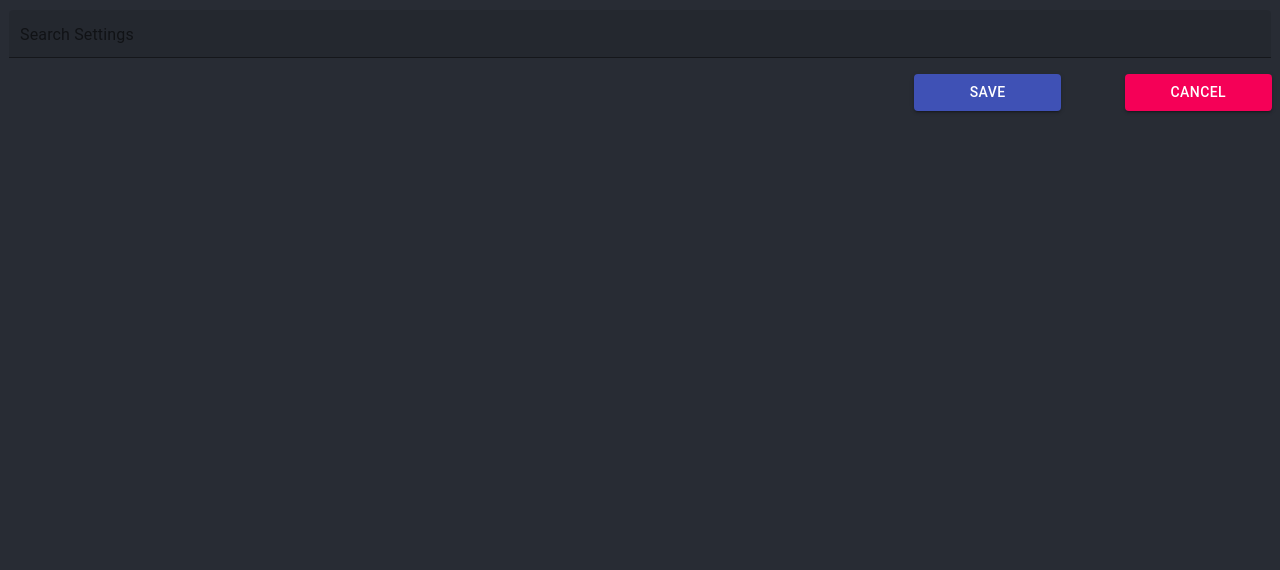
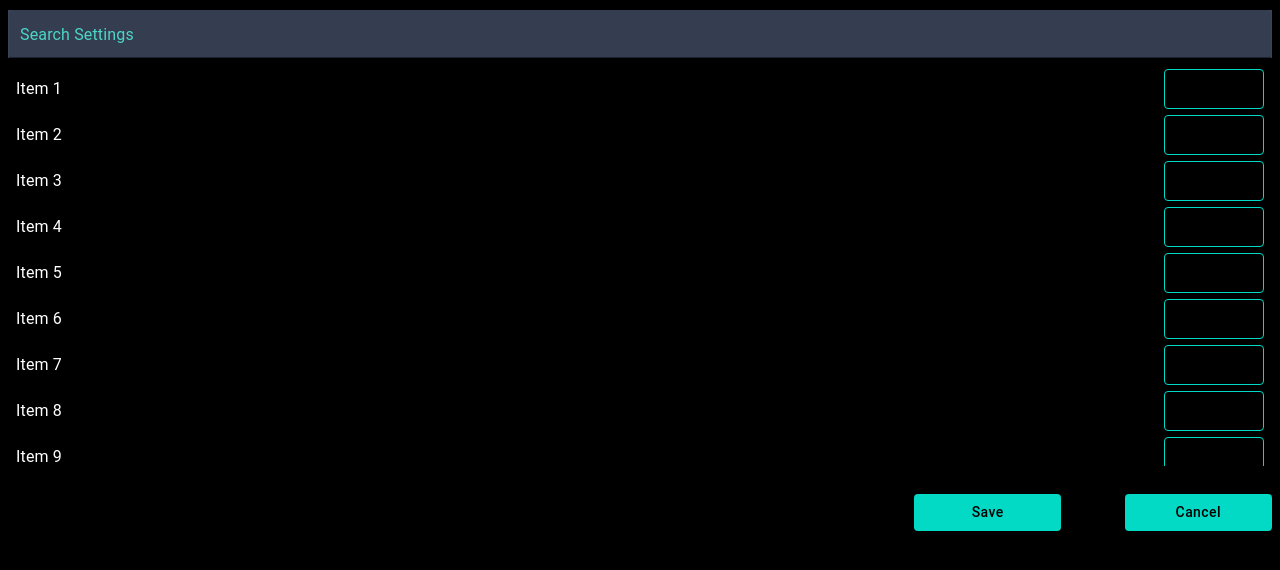
Before and after one commit to YuvrajTalukdar/OSIRIS, a React (Create React App) app: page /Settings in a window 1280 px wide. Shown: the top 570 px of the page. Built offline with nearby package versions, Linux system fonts and the light colour scheme.

Commit message:
Changes and fix:- 1. Settings window ui development complete. 2. Communication between electron and ui renderer established using preload.js.

```diff
--- a/package.json
+++ b/package.json
@@ -19,6 +19,7 @@
     "react-dom": "^17.0.1",
     "react-router-dom": "^5.2.0",
     "react-scripts": "4.0.3",
+    "react-window": "^1.8.6",
     "web-vitals": "^1.1.0"
   },
   "scripts": {
--- a/src/App.css
+++ b/src/App.css
@@ -1,9 +1,3 @@
-.App {
-  background-color: #282c34;
-  display:flex;
-  justify-content: center;
-}
-
 .App-logo {
   height: 40vmin;
   pointer-events: none;
@@ -26,8 +20,8 @@
   color: white;
 }
 
-.Settings-App-Header {
-    background-color: #282c34;
+.Settings-Style {
+    background-color: #000000;
     min-height: 100vh;
     min-width: 100%;
     display: flex;
@@ -50,3 +44,18 @@
     transform: rotate(360deg);
   }
 }
+
+::-webkit-scrollbar
+{   width: 5px;}
+
+/* Track */
+::-webkit-scrollbar-track
+{   background: #394458;}
+
+/* Handle */
+::-webkit-scrollbar-thumb
+{   background: #03DAC5;}
+
+/* Handle on hover */
+::-webkit-scrollbar-thumb:hover
+{   background: #04695f;}
--- a/src/App.js
+++ b/src/App.js
@@ -2,13 +2,14 @@ import './App.css';
 import Settings from './Settings';
 import Main from './Main';
 import {HashRouter,Route,Link} from 'react-router-dom';
+//import electron from 'electron';
 
 function App()
 {
     if(!process.env.NODE_ENV || process.env.NODE_ENV==="development")
     {
         return(
-            <div className="App">
+            <div>
                 <Route exact path="/" component={Main}/>
                 <Route exact path="/Settings" component={Settings}/>
             </div>
@@ -19,7 +20,7 @@ function App()
         return(
             <HashRouter>
                 <switch>
-                    <div className="App">
+                    <div>
                         <Route exact path="/" component={Main}/>
                         <Route exact path="/Settings" component={Settings}/>
                     </div>
--- a/src/Settings.js
+++ b/src/Settings.js
@@ -2,7 +2,10 @@ import React from 'react';
 import Button from '@material-ui/core/Button';
 import TextField from '@material-ui/core/TextField';
 import {makeStyles} from '@material-ui/core/styles';
-import {Grid,Paper} from '@material-ui/core';
+import {Grid,List,ListItem,ListItemText,ThemeProvider} from '@material-ui/core';
+import theme from './theme';
+import {FixedSizeList} from 'react-window';
+import { orange } from '@material-ui/core/colors';
 
 const useStyles = makeStyles((theme)=>
 ({
@@ -11,33 +14,119 @@ const useStyles = makeStyles((theme)=>
         //width:'100%',
         //margin:'10px',
         //padding:'8px'
+    },
+    textfield_background:
+    {   background: "#394458"},
+    textfield_text:
+    {   color: "#03DAC5"},
+    textfield_label:
+    {   color: "#4CD6C9"},
+    FixedSizedList_props:
+    {
+        width: '100%',
+        height: 400,
+        paddingBottom:'20px'
+    },
+    valueTextField:
+    {
+        borderColor: '#03DAC5',//textfield border color
+        color: "#03DAC5", //textfield input color
+    },
+    root:
+    {
+        '&:hover $valueTextField':
+        {   borderColor: 'orange !important',},//textfield hover border color
+        "&.Mui-focused .MuiOutlinedInput-notchedOutline":
+        {   borderColor: "orange"}//textfield border color when focused
+    },
+    focused: {},
+    notchedOutline: {}
+}));
+
+function RenderRow(props)
+{   const classes = useStyles();
+    const { index, style } = props;
+
+    return(
+        <ListItem button style={style} key={index}>
+            <ListItemText primary={`Item ${index + 1}`} />
+            <TextField
+            variant='outlined'
+            size='small'
+            style={{width:'100px'}}
+            InputLabelProps={
+            {   className: classes.textfield_label}}
+            InputProps={{
+                className: classes.valueTextField,
+                classes:{
+                    root:classes.root,
+                    notchedOutline: classes.valueTextField,
+                    disabled: classes.valueTextField
                 }
-}));
+            }}/>
+        </ListItem>
+    );
+}
+
+try
+{
+    window.ipcRenderer.on('settings:data',(event,data)=>
+    {
+        alert("data="+data[1]);
+    });
+}
+catch(exception)
+{}
 
 function Settings()
 {
     const classes = useStyles();
+    //const props.classes=classes
     return(
-        <header className='Settings-App-Header'>
-        <Grid container direction="column" spacing={2} xs={12} className={classes.grid} >
-            <Grid item xs={12} container direction="row" justify="center" alignItems="flex-stat" >
+        <ThemeProvider theme={theme}>
+            <header className='Settings-Style'>
+                <Grid container direction="column" spacing={2} xs={12} className={classes.grid} alignItems="center">
+                    <Grid item container direction="row" justify="center" alignItems="flex-stat" >
                         <TextField
                             id="SearchSettingsTextField"
                             label='Search Settings'
                             variant='filled' /*fullWidth*/
                             style={{width:'100%',paddingLeft:'1px',paddingRight:'1px',marginTop:'10px'}}
-                    size='small'/>
+                            size='small'
+                            InputProps={{
+                                className: classes.textfield_text
+                            }}
+                            className={classes.textfield_background}
+                            InputLabelProps={
+                                {   className: classes.textfield_label}
+                            }/>
+                    </Grid>
+                    <Grid container direction ="column" xs={12} alignItems="center">
+                        <div className={classes.FixedSizedList_props}>
+
+                            <FixedSizeList height={400} width={'100%'} itemSize={46} itemCount={200}>
+                            {RenderRow}
+                            </FixedSizeList>
+                        </div>
                     </Grid>
                     <Grid item xs={12} spacing={0} container direction="row" alignContent="flex-end" justify="flex-end">
                         <Grid item xs={2} container direction="row" alignContent="flex-end" justify="flex-end">
-                    <Button id="saveButton" variant="contained" color="primary" style={{width:'70%'}}>Save</Button>
+                            <Button id="saveButton" variant="contained" color="primary" style={{width:'70%'}}
+                                onClick={()=>{
+                                    console.log('test======'+window.isElectron)
+                                    alert('test======'+window.isElectron)
+                                }}>Save</Button>
                         </Grid>
                         <Grid item xs={2} container direction="row" alignContent="flex-end" justify="flex-end">
-                    <Button id="cancelButton" variant="contained" color="secondary" style={{width:'70%'}}>Cancel</Button>
+                            <Button id="cancelButton" variant="contained" color="primary" style={{width:'70%'}}
+                            onClick={()=>{
+                                window.postMessage({    close_settings: 1});
+                            }}>Cancel</Button>
                         </Grid>
                     </Grid>
                 </Grid>
             </header>
+        </ThemeProvider>
     );
 }
 
--- a/src/index.js
+++ b/src/index.js
@@ -13,7 +13,6 @@ ReactDOM.render(
     </React.StrictMode>,
   document.getElementById('root')
 );
-
 // If you want to start measuring performance in your app, pass a function
 // to log results (for example: reportWebVitals(console.log))
 // or send to an analytics endpoint. Learn more: https://bit.ly/CRA-vitals
--- /dev/null
+++ b/src/theme.js
@@ -0,0 +1,39 @@
+import {createMuiTheme} from '@material-ui/core';
+import {colors} from '@material-ui/core';
+
+const theme = createMuiTheme(
+{
+    palette:
+    {
+        primary:
+        {
+            main:"#03DAC5",
+            contrastText:"#000000"
+        },
+        secondary:
+        {
+            main:"#03DAC5",
+            contrastText:"#000000"
+        }
+    },
+    typography:
+    {
+        button:
+        {   textTransform: "none"}
+    },
+    overrides: {
+        MuiCssBaseline: {
+          '@global': {
+            '*': {
+              'scrollbar-width': 'thin',
+            },
+            '*::-webkit-scrollbar': {
+              width: '4px',
+              height: '4px',
+            }
+          }
+        }
+      }
+})
+
+export default theme;
```
Also changed, not shown: public/electron.js (+24 -16 lines), public/preload.js (added, +28 -0 lines), 1 other file (tests, documents, lock files or other folders). Lines whose indentation alone changed are shown as unchanged.
